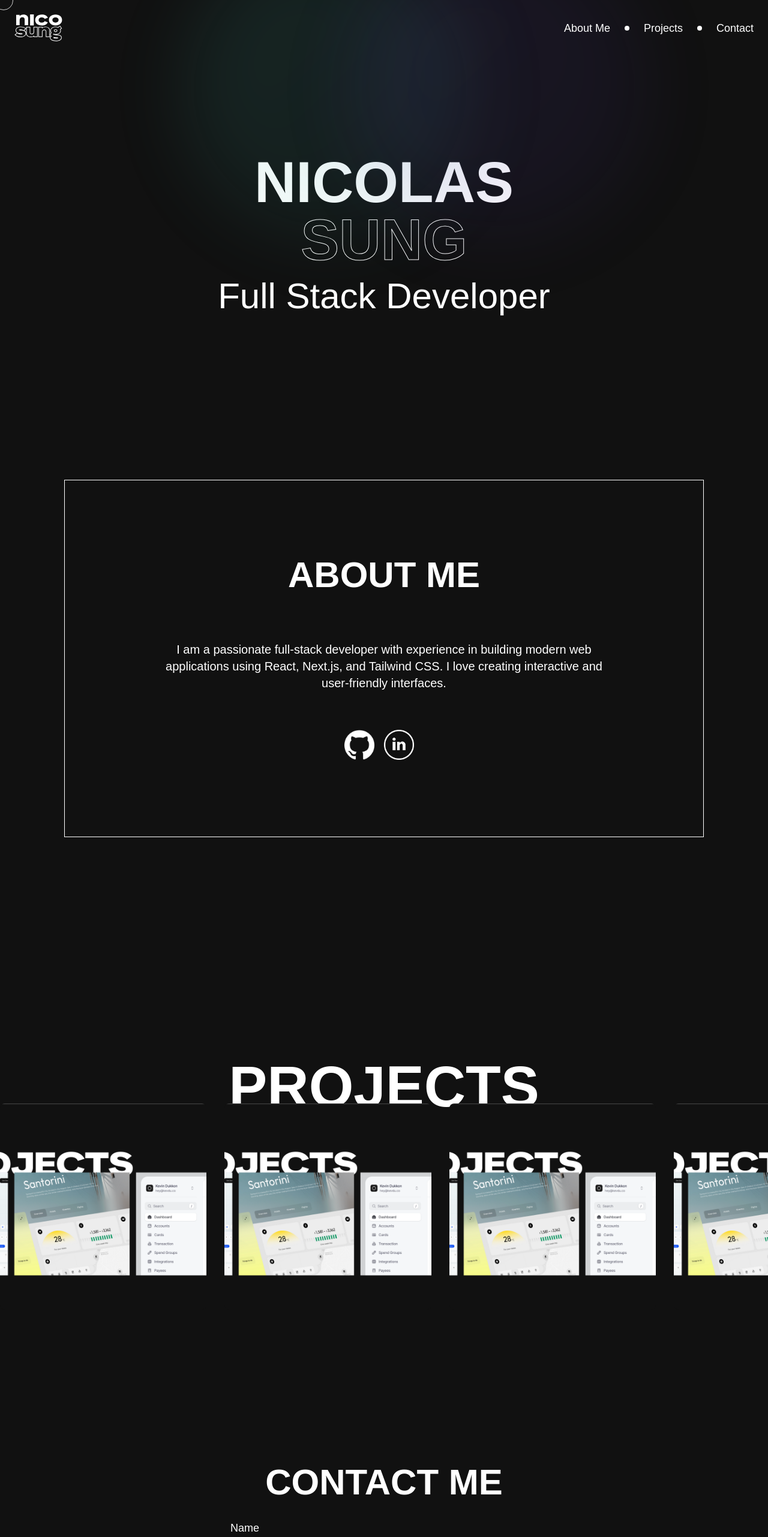
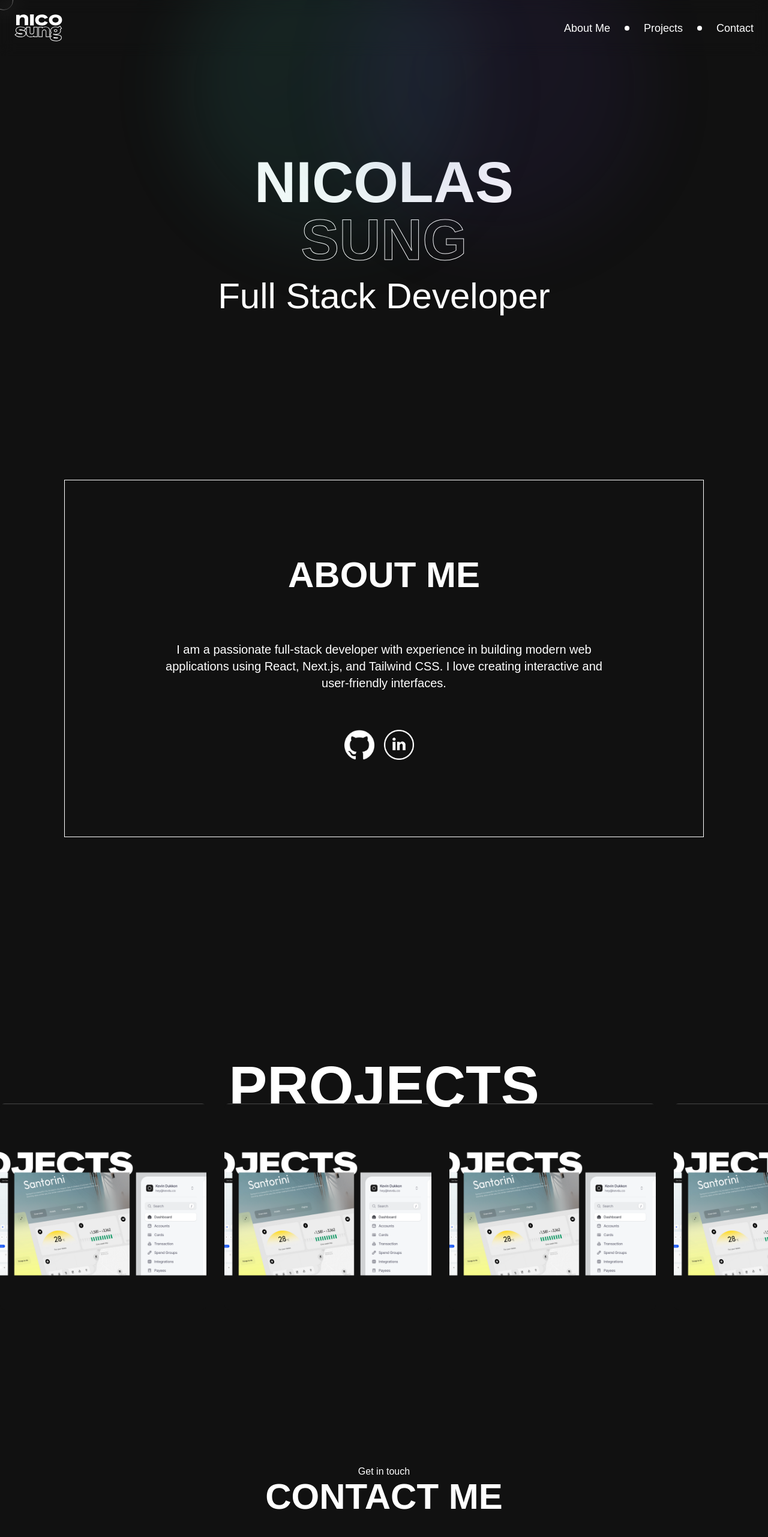
Before and after one commit to Nico-Sung/portfolio_next, a Next.js app in the folder my-app/: page / in a window 1280 px wide. Shown: the top 2563 px of the page at 60% size. Built offline with nearby package versions, Linux system fonts and the light colour scheme.

Commit message:
test font

```diff
--- a/my-app/app/api/send/route.tsx
+++ b/my-app/app/api/send/route.tsx
@@ -7,7 +7,7 @@ export async function POST(req: Request) {
         const { name, email, message } = await req.json();
 
         const adminResponse = await resend.emails.send({
-            from: "onboarding@resend.dev",
+            from: "noreply@sungnicolas.fr",
             to: "nicolassung01@gmail.com",
             subject: `New Message from ${name}`,
             text: `Name: ${name}\nEmail: ${email}\nMessage: ${message}`,
@@ -15,7 +15,7 @@ export async function POST(req: Request) {
         console.log("Admin email sent:", adminResponse);
 
         const userResponse = await resend.emails.send({
-            from: "onboarding@resend.dev",
+            from: "noreply@sungnicolas.fr",
             to: email,
             subject: "Thank you for your message!",
             text: `Hi ${name},\n\nThank you for reaching out! I have received your message and will get back to you as soon as possible.\n\nBest regards,\n Sung Nicolas`,
--- /dev/null
+++ b/my-app/app/fonts.tsx
@@ -0,0 +1,10 @@
+import localFont from "next/font/local";
+
+export const hkGroteskWide = localFont({
+    src: [
+        {
+            path: "/fonts/HankenGroteskWide.otf",
+        },
+    ],
+    variable: "--font-hk-grotesk-wide",
+});
--- a/my-app/app/globals.css
+++ b/my-app/app/globals.css
@@ -6,6 +6,23 @@
     --background: #111111;
     --foreground: #171717;
     --font: "HK Grotesk", sans-serif;
+}
+
+@font-face {
+    font-family: "hk-grotesk-wide";
+    src: url("/fonts/HKGroteskWide-Black.otf") format("otf"),
+        url("/fonts/HKGroteskWide-Bold.otf") format("otf"),
+        url("/fonts/HKGroteskWide-ExtraBold.otf") format("otf"),
+        url("/fonts/HKGroteskWide-Light.otf") format("otf"),
+        url("/fonts/HKGroteskWide-Medium.otf") format("otf"),
+        url("/fonts/HKGroteskWide-Regular.otf") format("otf"),
+        url("/fonts/HKGroteskWide-SemiBold.otf") format("otf");
+    font-weight: normal;
+    font-style: normal;
+}
+
+body {
+    font-family: "hk-grotesk-wide", sans-serif;
 }
 
 @media (prefers-color-scheme: dark) {
--- a/my-app/components/Contact.tsx
+++ b/my-app/components/Contact.tsx
@@ -40,8 +40,16 @@ export default function ContactForm() {
     return (
         <section
             id="contact"
-            className="relative min-h-screen flex flex-col justify-center items-center text-center bg-[#111] text-white p-10"
+            className="relative min-h-screen flex flex-col justify-center items-center text-center  text-white p-10"
         >
+            <motion.p
+                className="mt-6 text-s max-w-3xl mx-8"
+                initial={{ opacity: 0, y: -50 }}
+                animate={{ opacity: 1, y: 0 }}
+                transition={{ duration: 1, delay: 0.3 }}
+            >
+                Get in touch
+            </motion.p>
             <motion.h2
                 className="text-6xl font-extrabold"
                 initial={{ opacity: 0, y: -50 }}
@@ -50,6 +58,7 @@ export default function ContactForm() {
             >
                 CONTACT ME
             </motion.h2>
+
             <form className="mt-8 w-full max-w-lg" onSubmit={handleSubmit}>
                 <div className="mb-4">
                     <label className="block text-left text-lg mb-2">Name</label>
--- a/my-app/components/Header.tsx
+++ b/my-app/components/Header.tsx
@@ -23,7 +23,7 @@ export default function Header() {
             initial={{ opacity: 0 }}
             animate={{ opacity: 1 }}
             transition={{ duration: 1 }}
-            className="fixed top-0 left-0 right-0 flex justify-between items-center p-6 text-white bg-transparent"
+            className="fixed top-0 left-0 right-0 flex justify-between items-center p-6 text-white bg-transparent backdrop-blur-md z-[9999]"
         >
             <div className="logo">
                 <Image src="/logo.svg" alt="Logo" width={80} height={80} />
```
